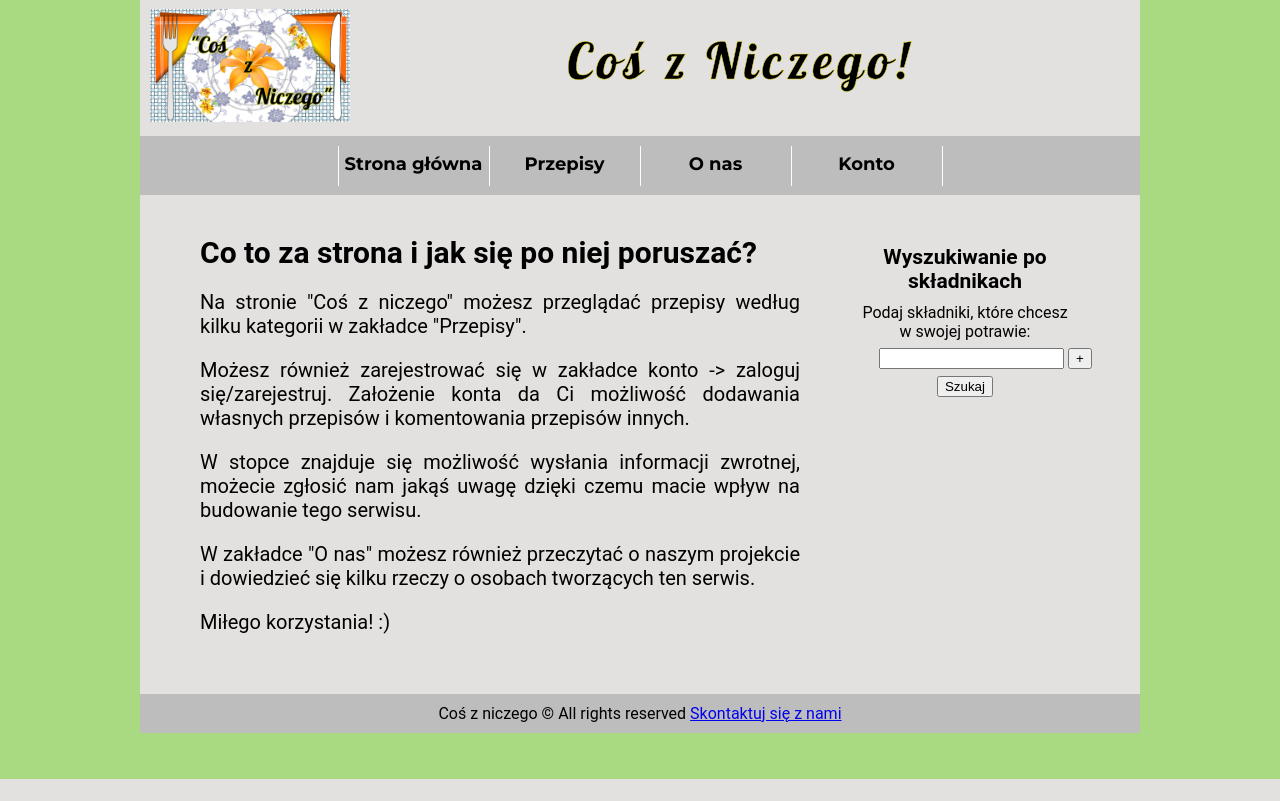
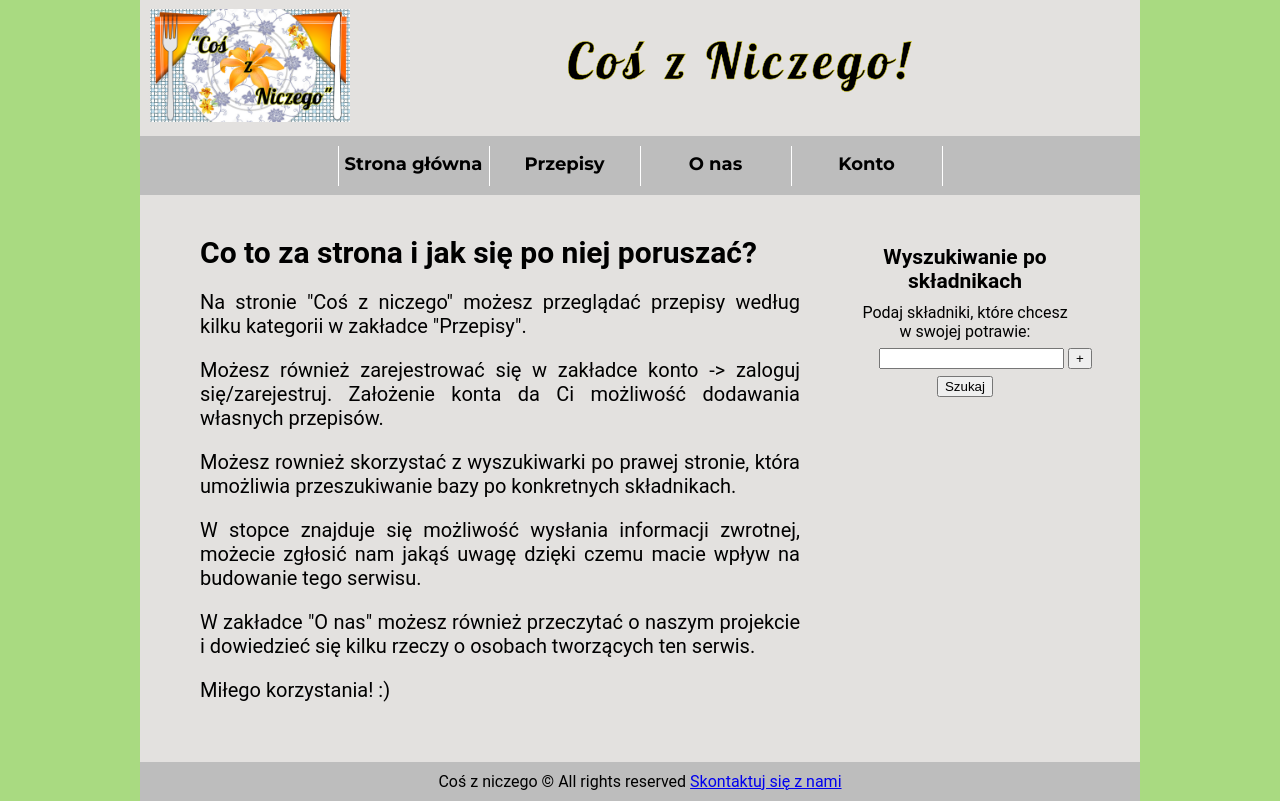
Before and after one commit to Myras13/CZN, a PHP site: page / in a window 1280 px wide. Shown: the part 21-822 px from the top of the page. Before the commit the page ends 800 px from the top, so only its background shows below. Run offline with PHP 8.4, Linux system fonts and the light colour scheme; data that the repository does not hold is empty.

Commit message:
zmiana-index

```diff
--- a/index.php
+++ b/index.php
@@ -26,7 +26,10 @@
                     Na stronie "Coś z niczego" możesz przeglądać przepisy według kilku kategorii w zakładce "Przepisy".
                 </p>
                 <p>
-                    Możesz również zarejestrować się w zakładce konto -> zaloguj się/zarejestruj. Założenie konta da Ci możliwość dodawania własnych przepisów i komentowania przepisów innych.
+                    Możesz również zarejestrować się w zakładce konto -> zaloguj się/zarejestruj. Założenie konta da Ci możliwość dodawania własnych przepisów.
+                </p>
+                <p>
+                    Możesz rownież skorzystać z wyszukiwarki po prawej stronie, która umożliwia przeszukiwanie bazy po konkretnych składnikach.
                 </p>
                 <p>
                     W stopce znajduje się możliwość wysłania informacji zwrotnej, możecie zgłosić nam jakąś uwagę dzięki czemu macie wpływ na budowanie tego serwisu.
```
